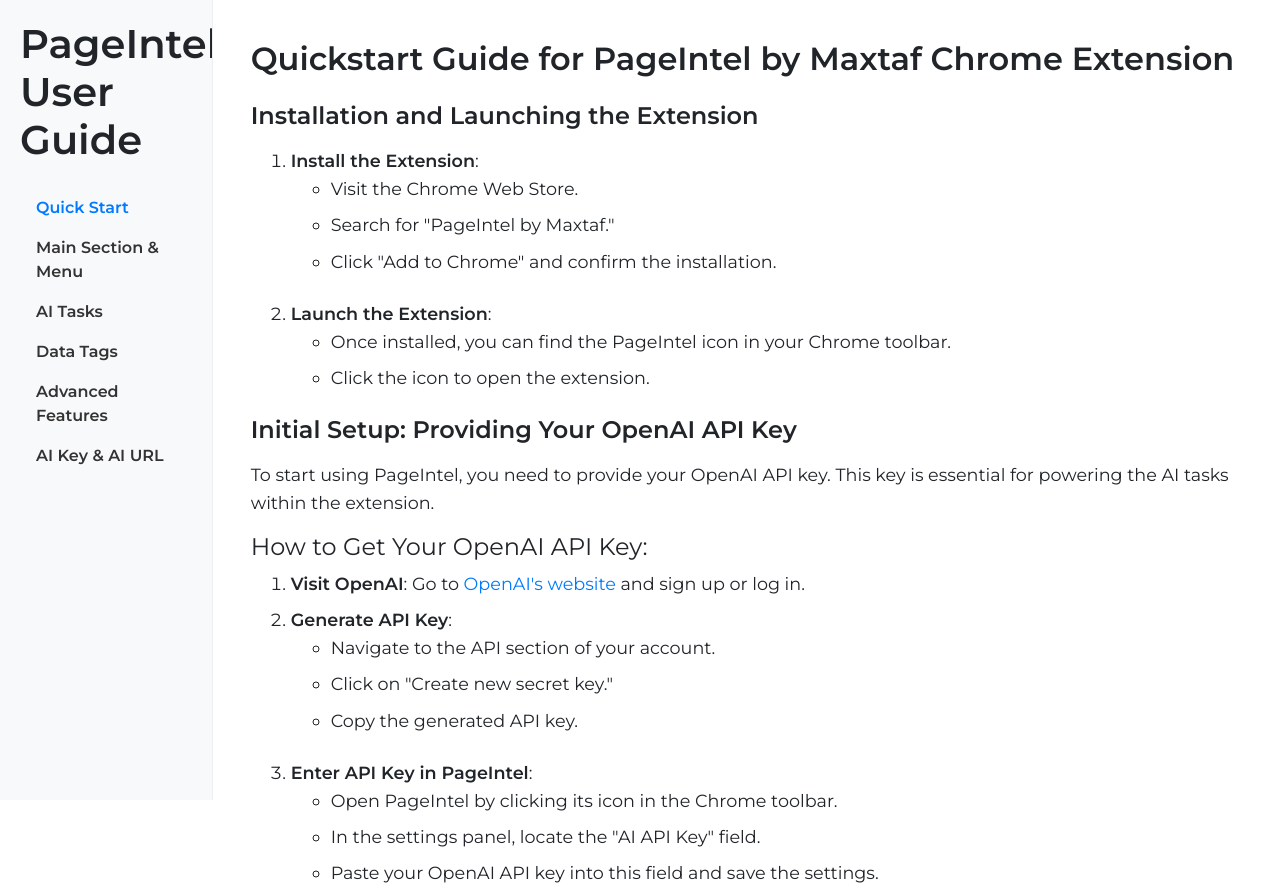
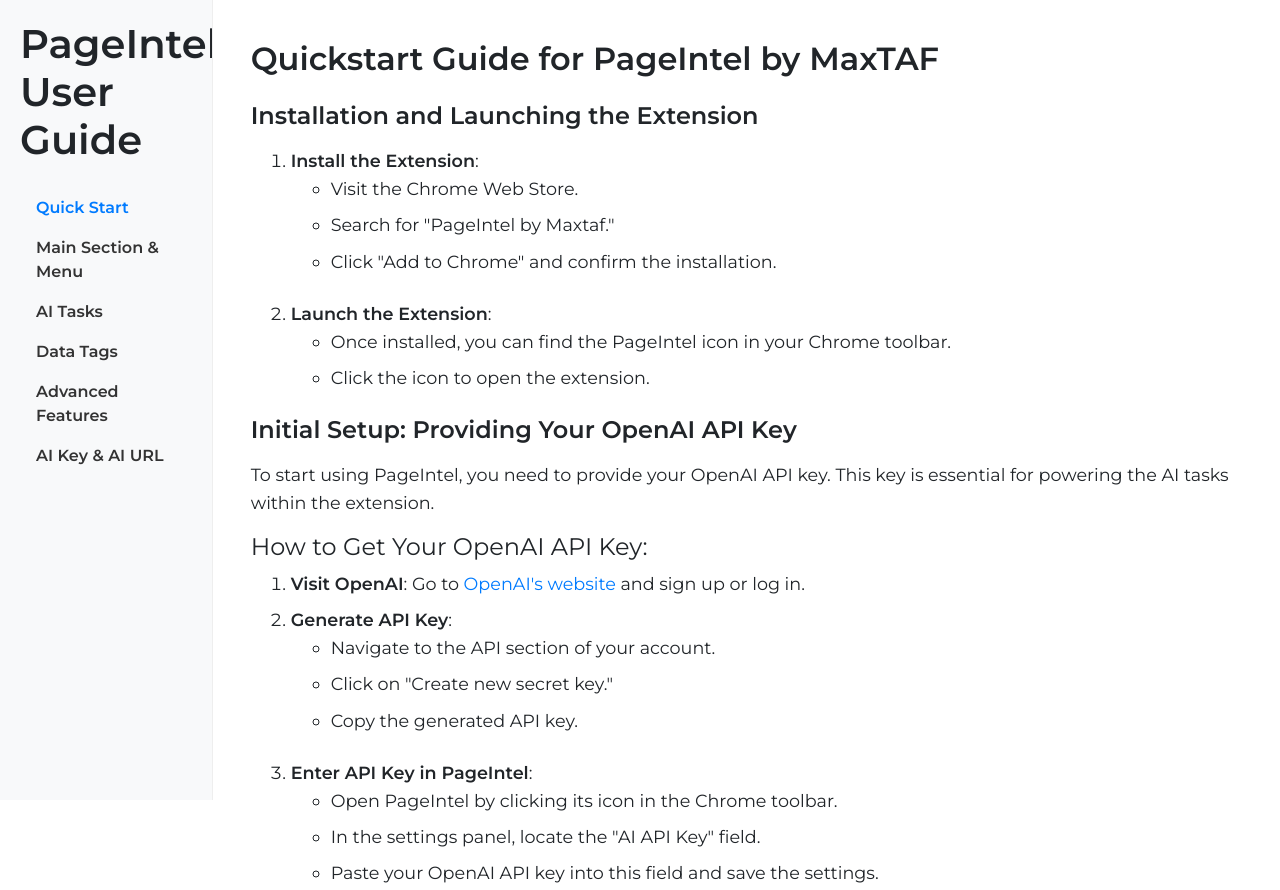
Before and after one commit to Maxtaf-Open-Source/PageIntel, a website built with webpack: page docs/userguide.html in a window 1280 px wide. Shown: the top 890 px of the page. Built offline with nearby package versions, Linux system fonts and the light colour scheme.

Commit message:
fixed userguide problem , take 3

```diff
--- a/docs/userguide.html
+++ b/docs/userguide.html
@@ -147,7 +147,7 @@
             <main role="main" class="col-md-9 ml-sm-auto col-lg-10 px-4 content">
                 <!-- Quick Start Section -->
                 <div id="quickStartSection">
-                    <h2>Quickstart Guide for PageIntel by Maxtaf Chrome Extension</h2>
+                    <h2>Quickstart Guide for PageIntel by MaxTAF</h2>
 
                     <h3>Installation and Launching the Extension</h3>
                     <ol>
```
